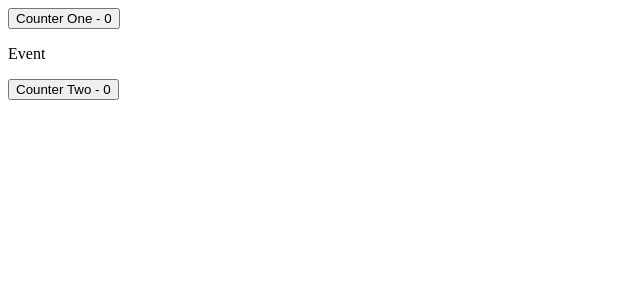
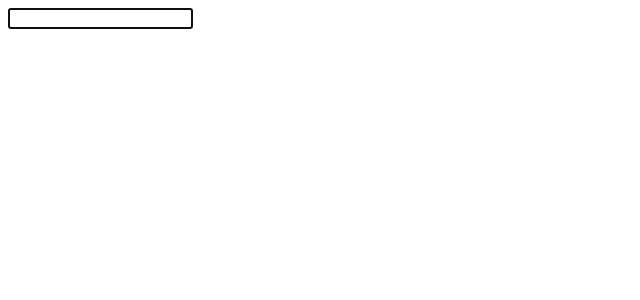
Before and after one commit to ImAshokDev/React-hooks, a React (Create React App) app: page /hook-context1 in a window 1280 px wide. Shown: the top 300 px of the page, without its empty margins (0-640 px from the left). Built offline with nearby package versions, Linux system fonts and the light colour scheme.

Commit message:
useRef for input  focus

```diff
--- a/src/App.jsx
+++ b/src/App.jsx
@@ -21,6 +21,7 @@
 import ReducerFetch2 from "./app/useReducers/ReducerFetch2";
 import ParentCallBack from "./app/useCallBackHook/ParentCallBack";
 import UseMemoHook from "./app/Component/useMemoHook";
+import UseRefOne from "./app/UseRef/UseRefOne";
 
 export const UserContext = React.createContext();
 export const AgeContext = React.createContext();
@@ -83,7 +84,8 @@
       {/* <ReducerFetch1 /> */}
       {/* <ReducerFetch2 /> */}
       {/* <ParentCallBack /> */}
-      <UseMemoHook />
+      {/* <UseMemoHook /> */}
+      <UseRefOne />
     </div>
   );
 };
--- /dev/null
+++ b/src/app/UseRef/UseRefOne.js
@@ -0,0 +1,17 @@
+import React, { useEffect, useRef } from "react";
+
+function UseRefOne() {
+  const inputRef = useRef(null);
+
+  useEffect(() => {
+    inputRef.current.focus();
+  }, []);
+
+  return (
+    <div>
+      <input ref={inputRef} type="text" />
+    </div>
+  );
+}
+
+export default UseRefOne;
```
Also changed, not shown: 2 other files (tests, documents, lock files or other folders).
